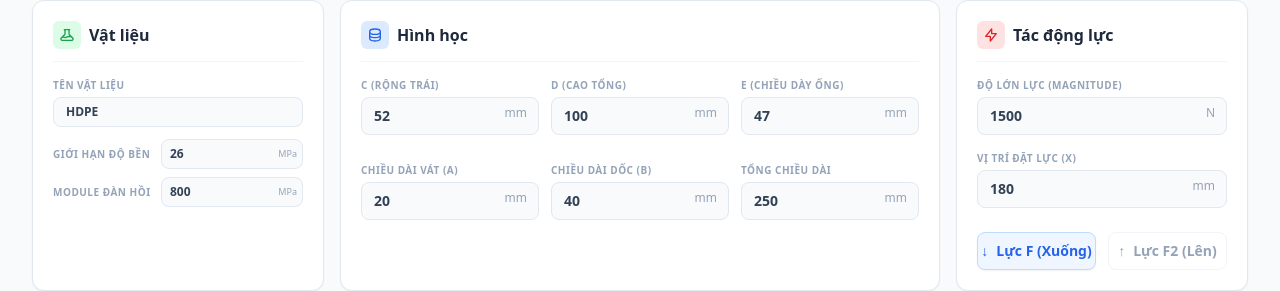
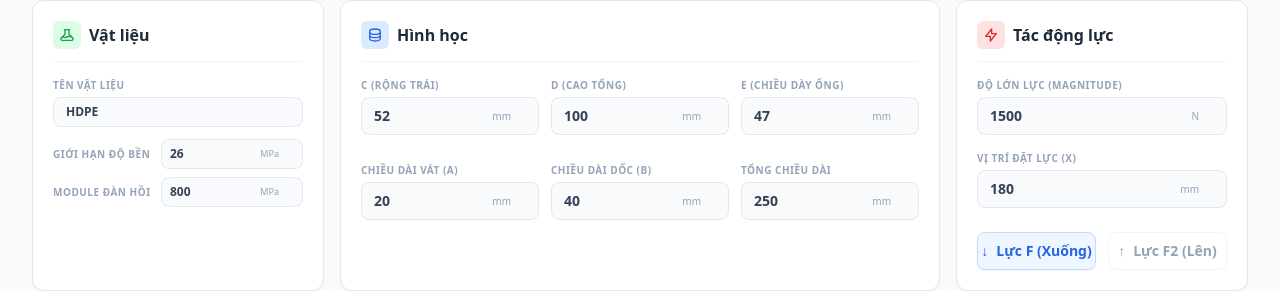
Before and after one commit to OceanHpCK/stress-analysis, a React (Vite) app: page / in a window 1280 px wide. Shown: the part 117-408 px from the top of the page. Built offline with nearby package versions, Linux system fonts and the light colour scheme.

Commit message:
fix: Adjust input field padding for better visibility of 4+ digit numbers

```diff
--- a/components/Controls.tsx
+++ b/components/Controls.tsx
@@ -32,9 +32,9 @@ const InputGroup: React.FC<InputGroupProps> = ({ label, value, onChange, unit, m
         max={max}
         step={step}
         onChange={(e) => onChange(e.target.value)}
-        className="w-full pl-3 pr-8 py-2 bg-slate-50 border border-slate-200 rounded-lg text-sm font-semibold text-slate-700 focus:ring-2 focus:ring-blue-500 focus:border-blue-500 focus:bg-white transition-all outline-none"
+        className="w-full pl-3 pr-16 py-2 bg-slate-50 border border-slate-200 rounded-lg text-sm font-semibold text-slate-700 focus:ring-2 focus:ring-blue-500 focus:border-blue-500 focus:bg-white transition-all outline-none"
       />
-      {unit && <span className="absolute right-3 top-2 text-xs text-slate-400 font-medium select-none">{unit}</span>}
+      {unit && <span className="absolute right-7 top-1/2 -translate-y-1/2 text-[10px] text-slate-400 font-medium select-none">{unit}</span>}
     </div>
   </div>
 );
@@ -99,9 +99,9 @@ const Controls: React.FC<Props> = ({
                   type="number"
                   value={material.yieldStrength}
                   onChange={(e) => handleMaterialChange('yieldStrength', e.target.value)}
-                  className="w-full pl-2 pr-10 py-1.5 bg-slate-50 border border-slate-200 rounded-lg text-xs font-semibold text-slate-700 focus:ring-2 focus:ring-green-500 focus:border-green-500 focus:bg-white transition-all outline-none"
+                  className="w-full pl-2 pr-14 py-1.5 bg-slate-50 border border-slate-200 rounded-lg text-xs font-semibold text-slate-700 focus:ring-2 focus:ring-green-500 focus:border-green-500 focus:bg-white transition-all outline-none"
                 />
-                <span className="absolute right-1.5 top-1/2 -translate-y-1/2 text-[9px] text-slate-400 font-medium select-none">MPa</span>
+                <span className="absolute right-6 top-1/2 -translate-y-1/2 text-[9px] text-slate-400 font-medium select-none">MPa</span>
               </div>
             </div>
             <div className="flex items-center gap-2">
@@ -111,9 +111,9 @@ const Controls: React.FC<Props> = ({
                   type="number"
                   value={material.modulus}
                   onChange={(e) => handleMaterialChange('modulus', e.target.value)}
-                  className="w-full pl-2 pr-10 py-1.5 bg-slate-50 border border-slate-200 rounded-lg text-xs font-semibold text-slate-700 focus:ring-2 focus:ring-green-500 focus:border-green-500 focus:bg-white transition-all outline-none"
+                  className="w-full pl-2 pr-14 py-1.5 bg-slate-50 border border-slate-200 rounded-lg text-xs font-semibold text-slate-700 focus:ring-2 focus:ring-green-500 focus:border-green-500 focus:bg-white transition-all outline-none"
                 />
-                <span className="absolute right-1.5 top-1/2 -translate-y-1/2 text-[9px] text-slate-400 font-medium select-none">MPa</span>
+                <span className="absolute right-6 top-1/2 -translate-y-1/2 text-[9px] text-slate-400 font-medium select-none">MPa</span>
               </div>
             </div>
           </div>
```
